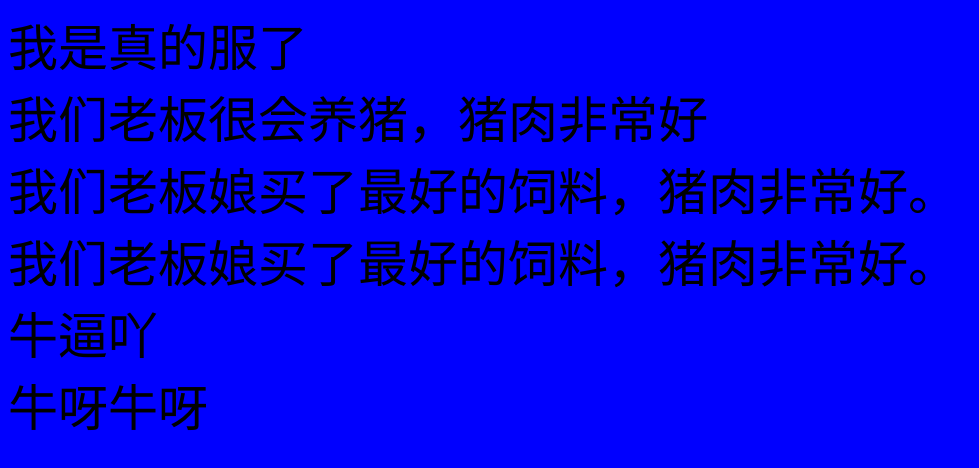
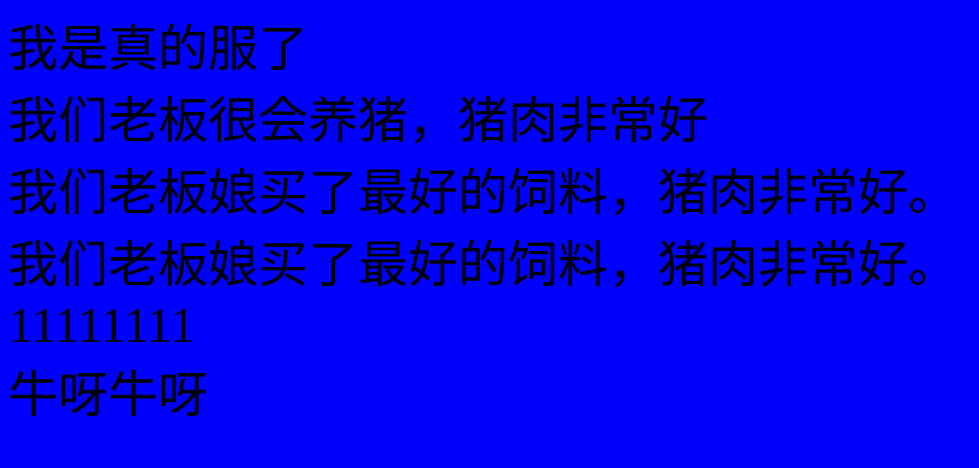
Before and after one commit to Biao9527/git-demo1, a plain HTML site: page index.html in a window 1280 px wide. Shown: the whole page, without its empty margins (0-979 px from the left). Drawn offline with Linux system fonts and the light colour scheme.

Commit message:
1233123123

```diff
--- a/index.html
+++ b/index.html
@@ -24,7 +24,7 @@
         <img src="老板娘美照.jpg" alt="">
     </div>
     <div>
-        牛逼吖
+        11111111
     </div>
     <div>
         牛呀牛呀
```
